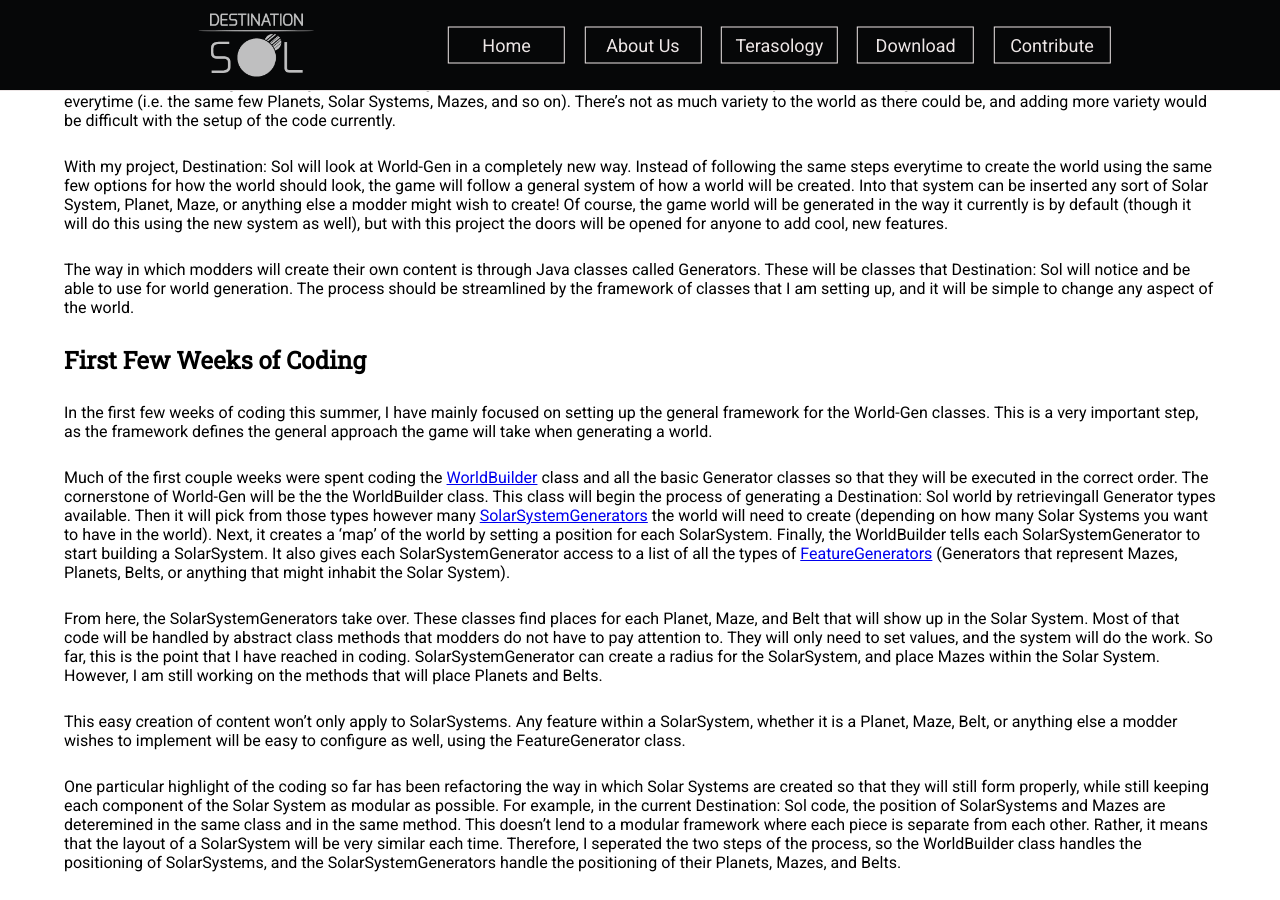
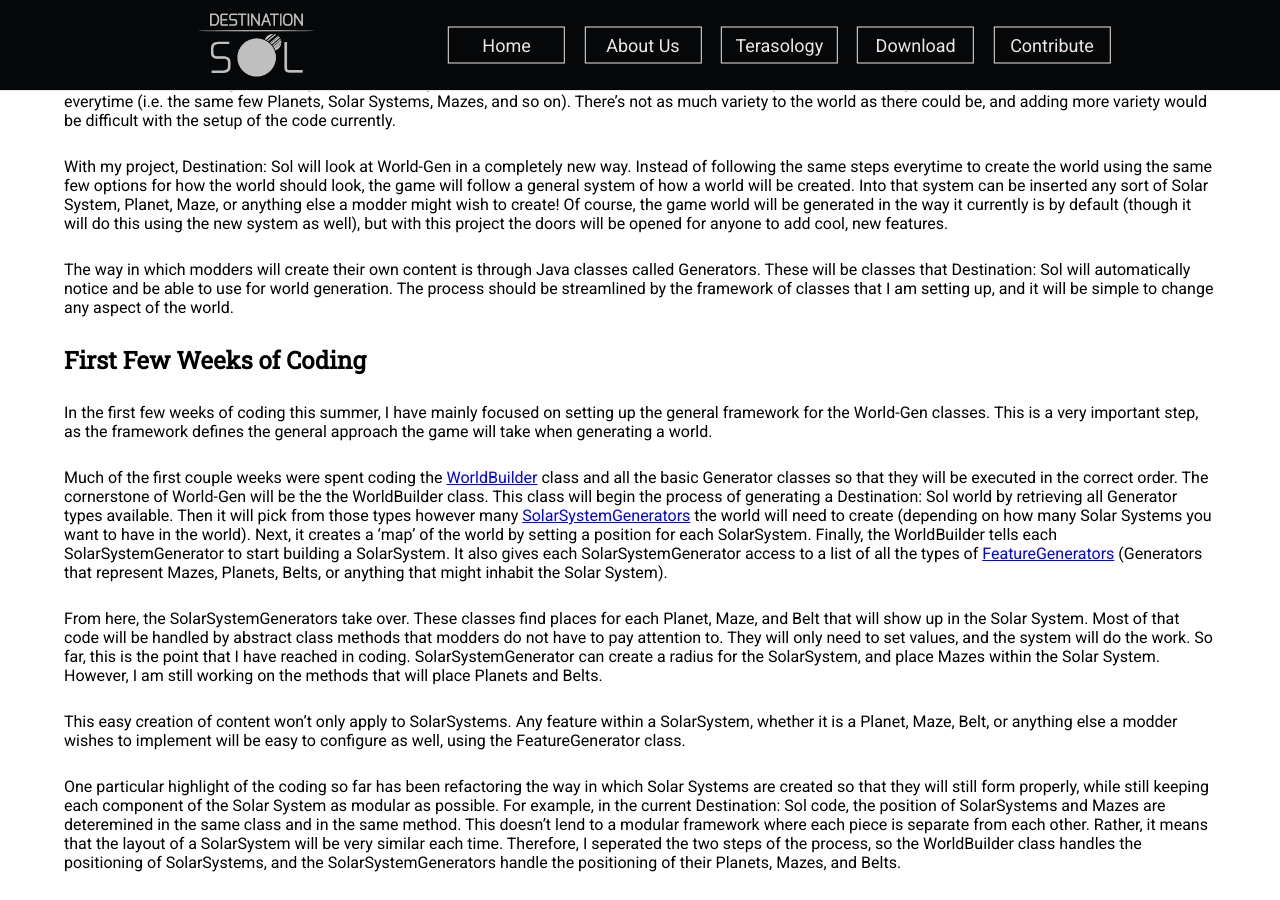
Before and after one commit to DestinationSol/DestinationSol.github.io, a Jekyll site: the page built from _posts/2021-06-25-gsoc-new-project-first-weeks.md, in a window 1280 px wide and 900 px high, scrolled down 748 px. Built offline with Jekyll 4.4.1, drawn with Linux system fonts in a browser that asks for light colours; nearby versions of some CDN libraries.

Commit message:
Typo and word change

```diff
--- a/_posts/2021-06-25-gsoc-new-project-first-weeks.md
+++ b/_posts/2021-06-25-gsoc-new-project-first-weeks.md
@@ -17,14 +17,14 @@ This summer, I have begun working on modularizing the World-Gen code in Destinat
 
 With my project, Destination: Sol will look at World-Gen in a completely new way. Instead of following the same steps everytime to create the world using the same few options for how the world should look, the game will follow a general system of how a world will be created. Into that system can be inserted any sort of Solar System, Planet, Maze, or anything else a modder might wish to create! Of course, the game world will be generated in the way it currently is by default (though it will do this using the new system as well), but with this project the doors will be opened for anyone to add cool, new features.
 
-The way in which modders will create their own content is through Java classes called Generators. These will be classes that Destination: Sol will notice and be able to use for world generation. The process should be streamlined by the framework of classes that I am setting up, and it will be simple to change any aspect of the world.
+The way in which modders will create their own content is through Java classes called Generators. These will be classes that Destination: Sol will automatically notice and be able to use for world generation. The process should be streamlined by the framework of classes that I am setting up, and it will be simple to change any aspect of the world.
 
 First Few Weeks of Coding
 -------------------------
 
 In the first few weeks of coding this summer, I have mainly focused on setting up the general framework for the World-Gen classes. This is a very important step, as the framework defines the general approach the game will take when generating a world.
 
-Much of the first couple weeks were spent coding the [WorldBuilder](https://github.com/MovingBlocks/DestinationSol/blob/fa5bad01c0d738ca543b16d636baa68b2355e4de/engine/src/main/java/org/destinationsol/world/WorldBuilder.java) class and all the basic Generator classes so that they will be executed in the correct order. The cornerstone of World-Gen will be the the WorldBuilder class. This class will begin the process of generating a Destination: Sol world by retrievingall Generator types available. Then it will pick from those types however many [SolarSystemGenerators](https://github.com/MovingBlocks/DestinationSol/blob/fa5bad01c0d738ca543b16d636baa68b2355e4de/engine/src/main/java/org/destinationsol/world/generators/SolarSystemGenerator.java) the world will need to create (depending on how many Solar Systems you want to have in the world). Next, it creates a 'map' of the world by setting a position for each SolarSystem. Finally, the WorldBuilder tells each SolarSystemGenerator to start building a SolarSystem. It also gives each SolarSystemGenerator access to a list of all the types of [FeatureGenerators](https://github.com/MovingBlocks/DestinationSol/blob/gsoc2021/engine/src/main/java/org/destinationsol/world/generators/FeatureGenerator.java) (Generators that represent Mazes, Planets, Belts, or anything that might inhabit the Solar System).
+Much of the first couple weeks were spent coding the [WorldBuilder](https://github.com/MovingBlocks/DestinationSol/blob/fa5bad01c0d738ca543b16d636baa68b2355e4de/engine/src/main/java/org/destinationsol/world/WorldBuilder.java) class and all the basic Generator classes so that they will be executed in the correct order. The cornerstone of World-Gen will be the the WorldBuilder class. This class will begin the process of generating a Destination: Sol world by retrieving all Generator types available. Then it will pick from those types however many [SolarSystemGenerators](https://github.com/MovingBlocks/DestinationSol/blob/fa5bad01c0d738ca543b16d636baa68b2355e4de/engine/src/main/java/org/destinationsol/world/generators/SolarSystemGenerator.java) the world will need to create (depending on how many Solar Systems you want to have in the world). Next, it creates a 'map' of the world by setting a position for each SolarSystem. Finally, the WorldBuilder tells each SolarSystemGenerator to start building a SolarSystem. It also gives each SolarSystemGenerator access to a list of all the types of [FeatureGenerators](https://github.com/MovingBlocks/DestinationSol/blob/gsoc2021/engine/src/main/java/org/destinationsol/world/generators/FeatureGenerator.java) (Generators that represent Mazes, Planets, Belts, or anything that might inhabit the Solar System).
 
 From here, the SolarSystemGenerators take over. These classes find places for each Planet, Maze, and Belt that will show up in the Solar System. Most of that code will be handled by abstract class methods that modders do not have to pay attention to. They will only need to set values, and the system will do the work. So far, this is the point that I have reached in coding. SolarSystemGenerator can create a radius for the SolarSystem, and place Mazes within the Solar System. However, I am still working on the methods that will place Planets and Belts.
 
```
